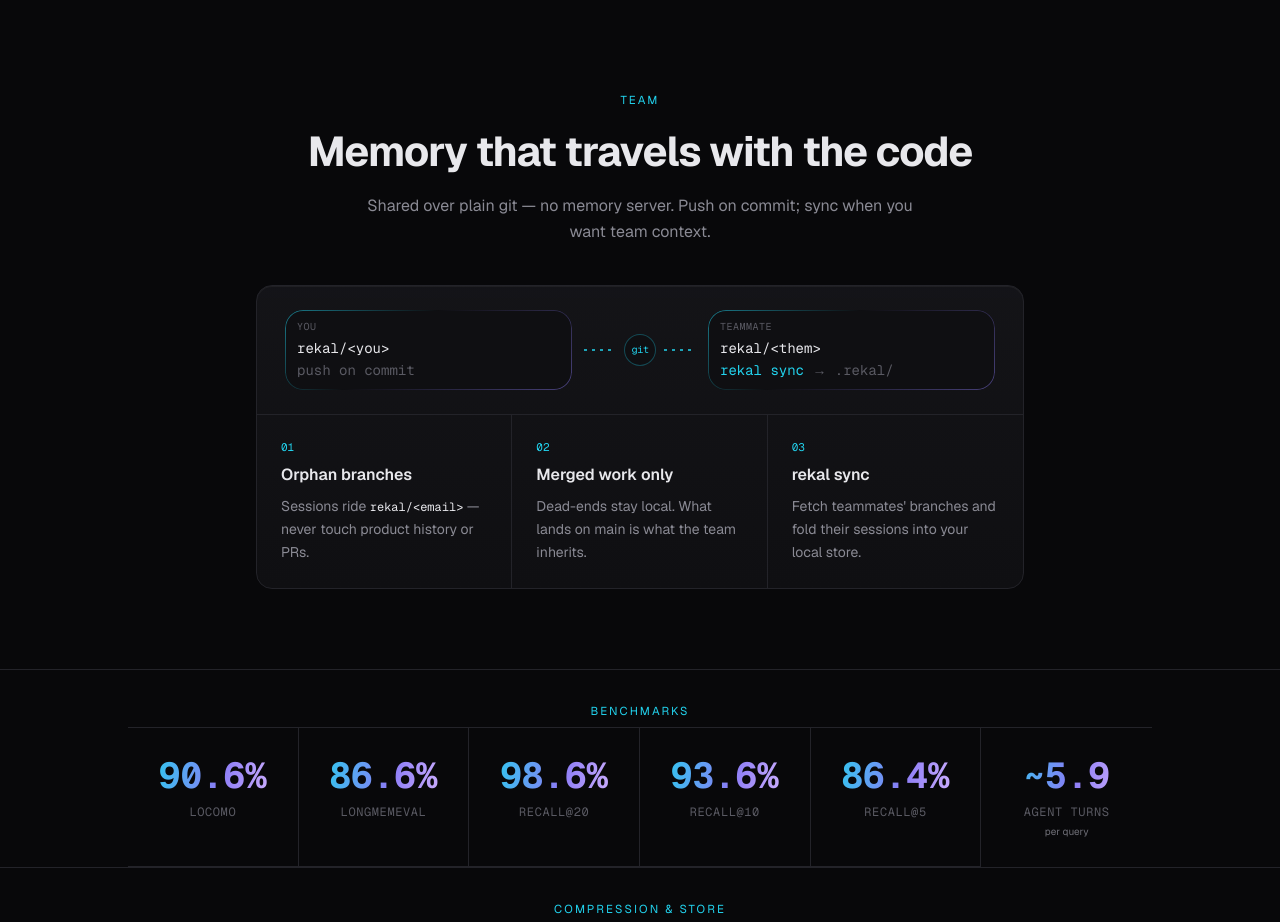
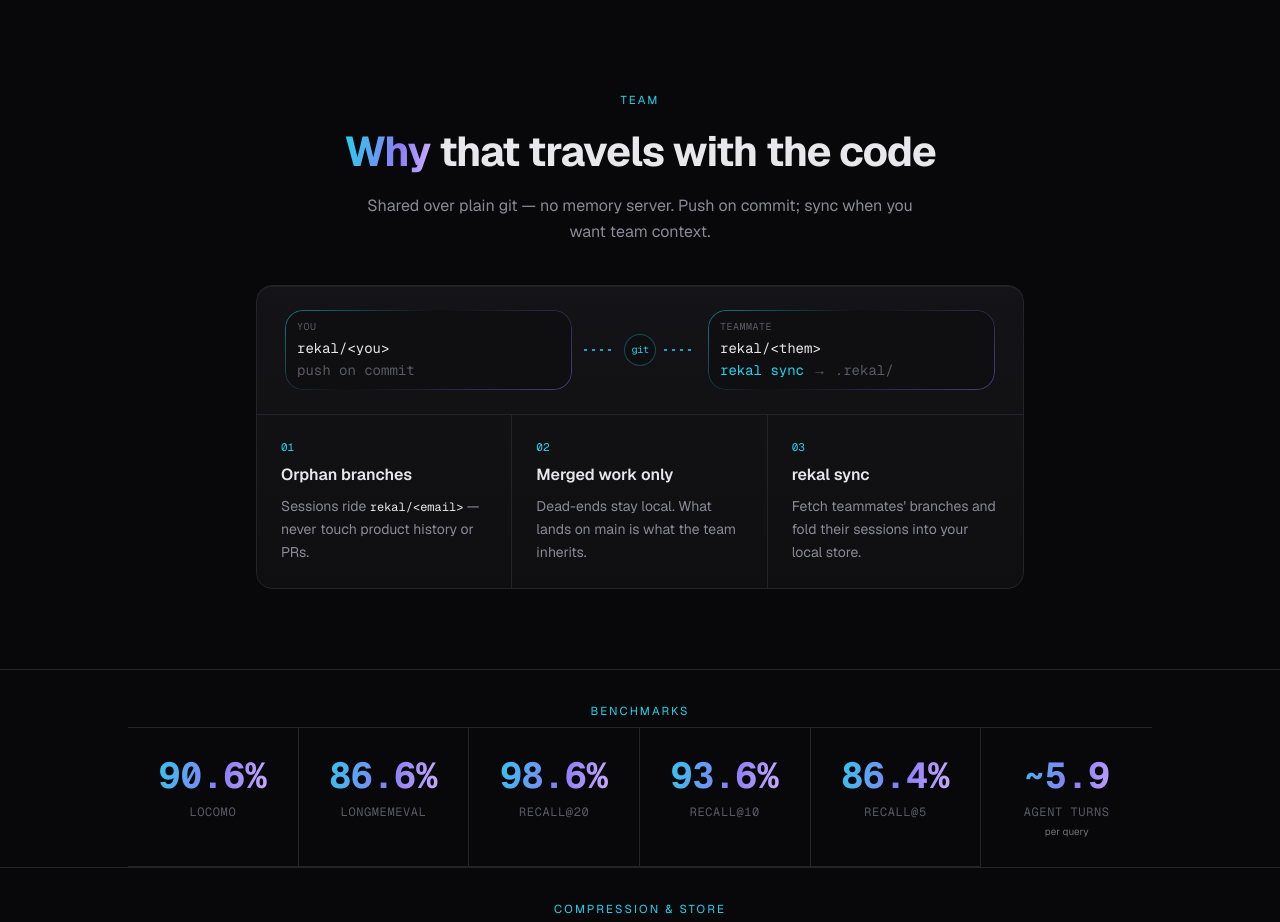
Before and after one commit to rekal-dev/rekal-dev.github.io, a Next.js app: page / in a window 1280 px wide. Shown: the part 1660-2582 px from the top of the page. Built offline with nearby package versions, Linux system fonts and the light colour scheme; no server answers.

Commit message:
Rotate Team headline with the same three nouns
Team title cycles Memory → Intent ledger → Why, matching the hero
rotation, with “that travels with the code” fixed.

```diff
--- a/src/app/page.tsx
+++ b/src/app/page.tsx
@@ -10,7 +10,9 @@ import RotatingWord from "@/components/RotatingWord";
 
 const PAPER_URL = "https://arxiv.org/abs/2607.14390";
 
-const HERO_WORDS = ["memory", "intent ledger", "why"];
+/** Same three nouns as the hero — memory → intent ledger → why. */
+const ROTATE_NOUNS = ["memory", "intent ledger", "why"];
+const ROTATE_NOUNS_TITLE = ["Memory", "Intent ledger", "Why"];
 
 function Hero() {
   return (
@@ -47,7 +49,7 @@ function Hero() {
               style={{ "--rd": "0.24s" } as React.CSSProperties}
             >
               <RotatingWord
-                words={HERO_WORDS}
+                words={ROTATE_NOUNS}
                 className="gradient-live"
                 reserveWidth={false}
               />{" "}
@@ -234,7 +236,12 @@ function Team() {
         <FadeIn>
           <p className="eyebrow text-center mb-4">Team</p>
           <h2 className="text-3xl sm:text-[2.6rem] font-bold tracking-tight leading-tight text-center mb-4">
-            Memory that travels with the code
+            <RotatingWord
+              words={ROTATE_NOUNS_TITLE}
+              className="gradient-live"
+              reserveWidth={false}
+            />{" "}
+            that travels with the code
           </h2>
           <p className="text-muted text-center leading-relaxed max-w-xl mx-auto mb-10">
             Shared over plain git — no memory server. Push on commit; sync when you want team context.
```
